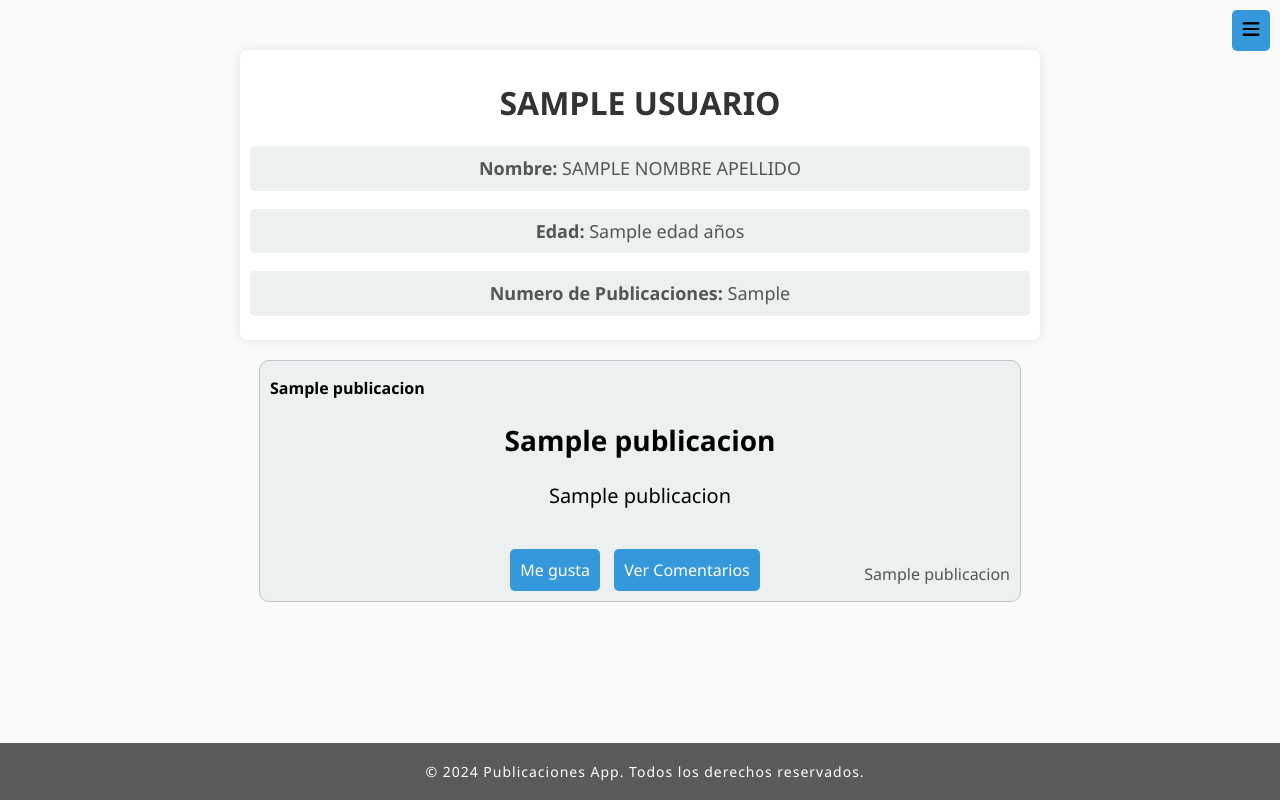
After one commit to nachodorado98/Flask-Publicaciones, a Python web app: template python/src/templates/perfil.html in a window 1280 px wide. The commit adds this page. Run offline with Jinja, Linux system fonts and the light colour scheme; the template is opened without the code that fills it: most values are stand-ins (such as "Sample title", 1, 10 or a date in 2020).

Commit message:
Creacion pagina perfil y su funcionalidad

```diff
--- a/python/src/__init__.py
+++ b/python/src/__init__.py
@@ -4,6 +4,7 @@ from .blueprints.inicio import bp_inicio
 from .blueprints.registro import bp_registro
 from .blueprints.login import bp_login
 from .blueprints.anadir_publicacion import bp_anadir_publicacion
+from .blueprints.perfil import bp_perfil
 
 from .extensiones.manager import login_manager
 
@@ -21,5 +22,6 @@ def crear_app(configuracion:object)->Flask:
 	app.register_blueprint(bp_registro)
 	app.register_blueprint(bp_login)
 	app.register_blueprint(bp_anadir_publicacion)
+	app.register_blueprint(bp_perfil)
 
 	return app
--- a/python/src/static/css/publicaciones.css
+++ b/python/src/static/css/publicaciones.css
@@ -65,7 +65,7 @@ body {
 
 .tarjetas {
     margin-top: 20px;
-    max-height: 700px;
+    max-height: 490px;
     overflow-y: auto;
     scrollbar-width: thin;
     scrollbar-color: #bdc3c7 #ecf0f1;
@@ -80,8 +80,8 @@ body {
     border: 1px solid #bdc3c7;
     border-radius: 10px;
     padding: 20px;
-    margin-bottom: 20px;
-    width: 80%;
+    margin-bottom: 10px;
+    width: 90%;
     text-align: center;
     position: relative;
 }
@@ -217,3 +217,121 @@ footer {
 .contenedor button:hover {
     background-color: #2674c6;
 }
+
+/*------------------------------------------------------PERFIL-----------------------------------------------*/
+
+.contenedor-perfil {
+    max-width: 800px;
+    background-color: #fff;
+    padding: 10px;
+    box-shadow: 0 0 10px rgba(0, 0, 0, 0.1);
+    border-radius: 8px;
+    text-align: center;
+    height: 270px;
+}
+
+.contenedor-perfil h1 {
+    color: #333;
+    font-size: 32px;
+}
+
+.contenedor-perfil p {
+    background-color: #ecf0f1;
+    padding: 8px;
+    border-radius: 5px;
+    font-size: 18px;
+    color: #555;
+    margin-bottom: 12px;
+    line-height: 1.6;
+}
+
+.tarjetas-perfil {
+    margin-top: 20px;
+    max-height: 250px;
+    overflow-y: auto;
+    scrollbar-width: thin;
+    scrollbar-color: #bdc3c7 #ecf0f1;
+    display: flex;
+    flex-direction: column;
+    align-items: center;
+    margin-bottom: 90px;
+}
+
+.tarjeta-perfil {
+    background-color: #ecf0f1;
+    border: 1px solid #bdc3c7;
+    border-radius: 10px;
+    padding: 20px;
+    margin-bottom: 10px;
+    width: 90%;
+    text-align: center;
+    position: relative;
+}
+
+.tarjeta-perfil h2 {
+    font-size: 28px;
+    margin-top: 40px;
+    overflow: hidden;
+    word-wrap: break-word;
+}
+
+.tarjeta-perfil .descripcion {
+    font-size: 20px;
+    margin-bottom: 50px;
+    overflow: hidden;
+    word-wrap: break-word;
+}
+
+.tarjeta-perfil .usuario {
+    position: absolute;
+    top: 0px;
+    left: 10px;
+    font-weight: bold;
+}
+
+.tarjeta-perfil .fecha {
+    position: absolute;
+    bottom: 0px;
+    right: 10px;
+    color: #555;
+}
+
+.btn-me-gusta-perfil, .btn-ver-comentarios-perfil {
+    background-color: #3498db;
+    color: #fff;
+    border: none;
+    padding: 10px;
+    cursor: pointer;
+    border-radius: 5px;
+    margin-right: 10px;
+    text-decoration: none;
+    transition: background-color 0.3s ease-in-out;
+}
+
+.btn-me-gusta-perfil:hover, .btn-ver-comentarios-perfil:hover {
+    background-color: #2980b9;
+}
+
+.mensaje-no-publicaciones-perfil {
+    margin-top: 30px;
+    margin-bottom: 30px;
+    color: #333;
+    font-size: 22px;
+    text-align: center;
+}
+
+.nueva-publicacion-button-perfil {
+    background-color: #3498db;
+    color: #fff;
+    border: none;
+    padding: 10px;
+    cursor: pointer;
+    border-radius: 5px;
+    margin-right: 10px;
+    text-decoration: none;
+    transition: background-color 0.3s ease-in-out;
+}
+
+.nueva-publicacion-button-perfil:hover {
+    background-color: #2980b9;
+}
--- /dev/null
+++ b/python/src/templates/perfil.html
@@ -0,0 +1,46 @@
+{% extends "publicaciones.html" %}
+
+{% block titulo %}
+
+{% endblock titulo %}
+
+
+{% block principal %}
+
+<div class="contenedor-perfil">
+    <h1>{{ usuario.upper() }}</h1>
+    <p><strong>Nombre:</strong> {{ nombre_apellido.upper() }}</p>
+    <p><strong>Edad:</strong> {{ edad }} años</p>
+    <p><strong>Numero de Publicaciones:</strong> {{ numero_publicaciones }}</p>
+</div>
+
+
+{% if publicaciones_usuario %}
+
+    <div class="tarjetas-perfil">
+
+        {% for publicacion in publicaciones_usuario %}
+
+            <div class="tarjeta-perfil">
+                <h2>{{ publicacion[1] }}</h2>
+                <p class="descripcion">{{ publicacion[2] }}</p>
+                <p class="usuario">{{ publicacion[3] }}</p>
+                <p class="fecha">{{ publicacion[4] }}</p>
+                <a href="#" class="btn-me-gusta-perfil">Me gusta</a>
+                <a href="#" class="btn-ver-comentarios-perfil">Ver Comentarios</a>
+            </div>
+
+        {% endfor %}
+
+    </div>
+
+{% else %}
+
+    <div class="contenedor-no-publicaciones-perfil">
+        <p class="mensaje-no-publicaciones-perfil">No has publicado nada aun...¡Publica!</p>
+        <a href="/anadir_publicacion" class="nueva-publicacion-button-perfil">Realizar Nueva Publicacion</a>
+    </div>
+
+{% endif %}
+
+{% endblock principal %}
--- a/python/src/templates/publicaciones.html
+++ b/python/src/templates/publicaciones.html
@@ -23,7 +23,7 @@
         <div class="navbar" id="navbar">
             <ul>
                 <li><a href="/publicaciones">Inicio</a></li>
-                <li><a href="#">{{ usuario }}</a></li>
+                <li><a href="/me">{{ usuario }}</a></li>
                 <li><a href="/anadir_publicacion">Nueva Publicacion</a></li>
                 <li><a href="/logout">Salir</a></li>
             </ul>
```
Also changed, not shown: python/src/blueprints/perfil.py (added, +30 -0 lines), python/src/database/conexion.py (+47 -1 lines), python/tests/testapp/test_perfil.py (added, +74 -0 lines), python/tests/testdatabase/test_tablas.py (+197 -1 lines).
